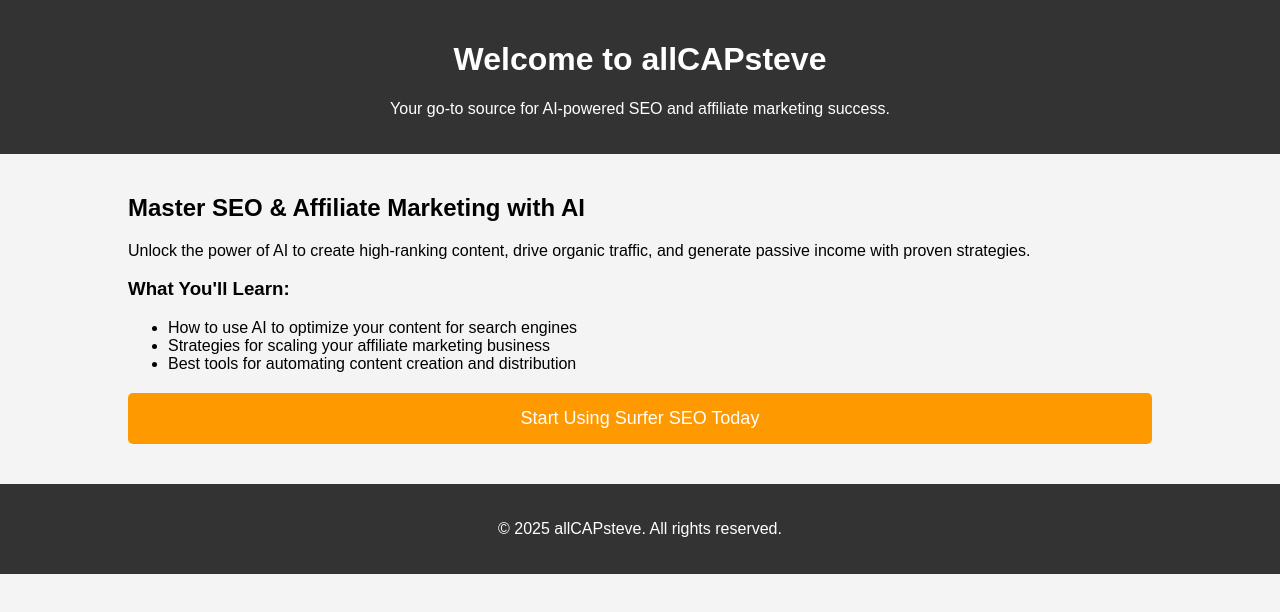
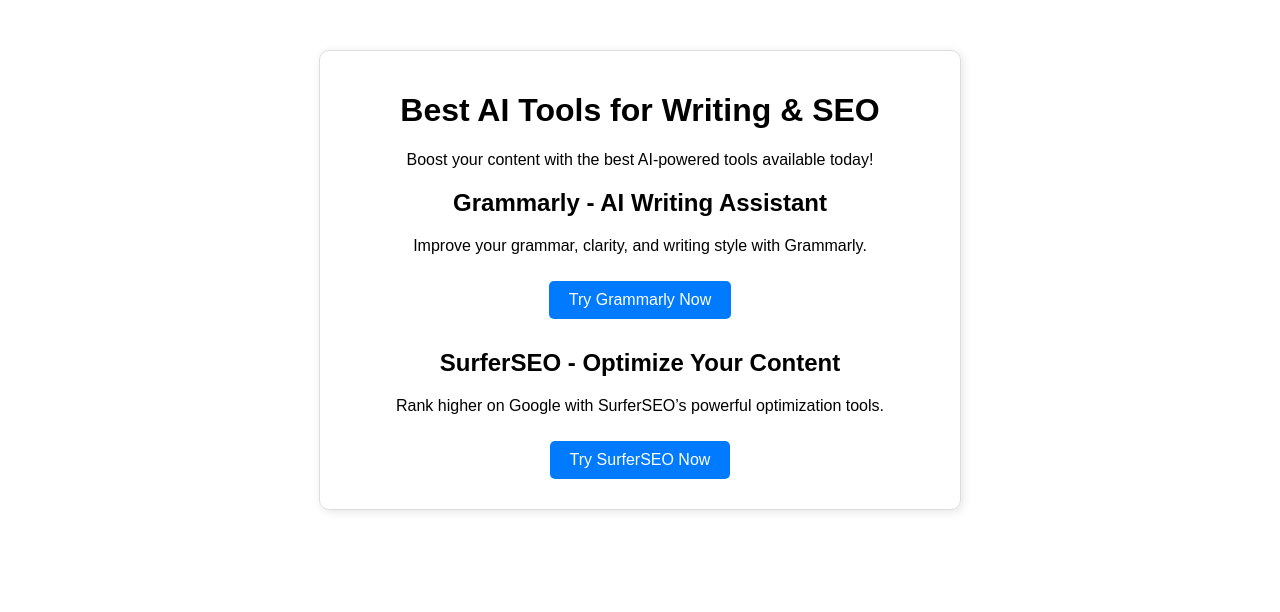
Before and after one commit to matlocks/allCAPsteve, a plain HTML site: page index.html in a window 1280 px wide. Drawn offline with Linux system fonts and the light colour scheme.

Commit message:
Add files via upload

```diff
--- a/index.html
+++ b/index.html
@@ -3,37 +3,47 @@
 <head>
     <meta charset="UTF-8">
     <meta name="viewport" content="width=device-width, initial-scale=1.0">
-    <title>allCAPsteve - Your Guide to Smarter SEO</title>
-    <meta name="description" content="Boost your online presence with AI-powered SEO strategies. Learn how to rank higher, create better content, and maximize affiliate earnings with allCAPsteve.">
+    <title>Best AI Tools - Grammarly & SurferSEO</title>
     <style>
-        body { font-family: Arial, sans-serif; margin: 0; padding: 0; background: #f4f4f4; }
-        header { background: #333; color: #fff; padding: 20px; text-align: center; }
-        .container { width: 80%; margin: auto; padding: 20px; }
-        .cta { background: #ff9900; padding: 15px; color: white; text-align: center; display: block; text-decoration: none; font-size: 18px; border-radius: 5px; margin-top: 20px; }
-        .cta:hover { background: #e68a00; }
-        footer { text-align: center; padding: 20px; background: #333; color: white; margin-top: 20px; }
+        body {
+            font-family: Arial, sans-serif;
+            text-align: center;
+            margin: 50px;
+        }
+        .container {
+            max-width: 600px;
+            margin: auto;
+            padding: 20px;
+            border: 1px solid #ddd;
+            border-radius: 10px;
+            box-shadow: 2px 2px 10px rgba(0, 0, 0, 0.1);
+        }
+        .btn {
+            display: inline-block;
+            margin: 10px;
+            padding: 10px 20px;
+            background-color: #007bff;
+            color: white;
+            text-decoration: none;
+            border-radius: 5px;
+        }
+        .btn:hover {
+            background-color: #0056b3;
+        }
     </style>
 </head>
 <body>
-    <header>
-        <h1>Welcome to allCAPsteve</h1>
-        <p>Your go-to source for AI-powered SEO and affiliate marketing success.</p>
-    </header>
     <div class="container">
-        <h2>Master SEO & Affiliate Marketing with AI</h2>
-        <p>Unlock the power of AI to create high-ranking content, drive organic traffic, and generate passive income with proven strategies.</p>
+        <h1>Best AI Tools for Writing & SEO</h1>
+        <p>Boost your content with the best AI-powered tools available today!</p>
 
-        <h3>What You'll Learn:</h3>
-        <ul>
-            <li>How to use AI to optimize your content for search engines</li>
-            <li>Strategies for scaling your affiliate marketing business</li>
-            <li>Best tools for automating content creation and distribution</li>
-        </ul>
+        <h2>Grammarly - AI Writing Assistant</h2>
+        <p>Improve your grammar, clarity, and writing style with Grammarly.</p>
+        <a href="YOUR_GRAMMARLY_AFFILIATE_LINK" class="btn">Try Grammarly Now</a>
 
-        <a href="YOUR_AFFILIATE_LINK" class="cta">Start Using Surfer SEO Today</a>
+        <h2>SurferSEO - Optimize Your Content</h2>
+        <p>Rank higher on Google with SurferSEO’s powerful optimization tools.</p>
+        <a href="YOUR_SURFERSEO_AFFILIATE_LINK" class="btn">Try SurferSEO Now</a>
     </div>
-    <footer>
-        <p>&copy; 2025 allCAPsteve. All rights reserved.</p>
-    </footer>
 </body>
 </html>
```
